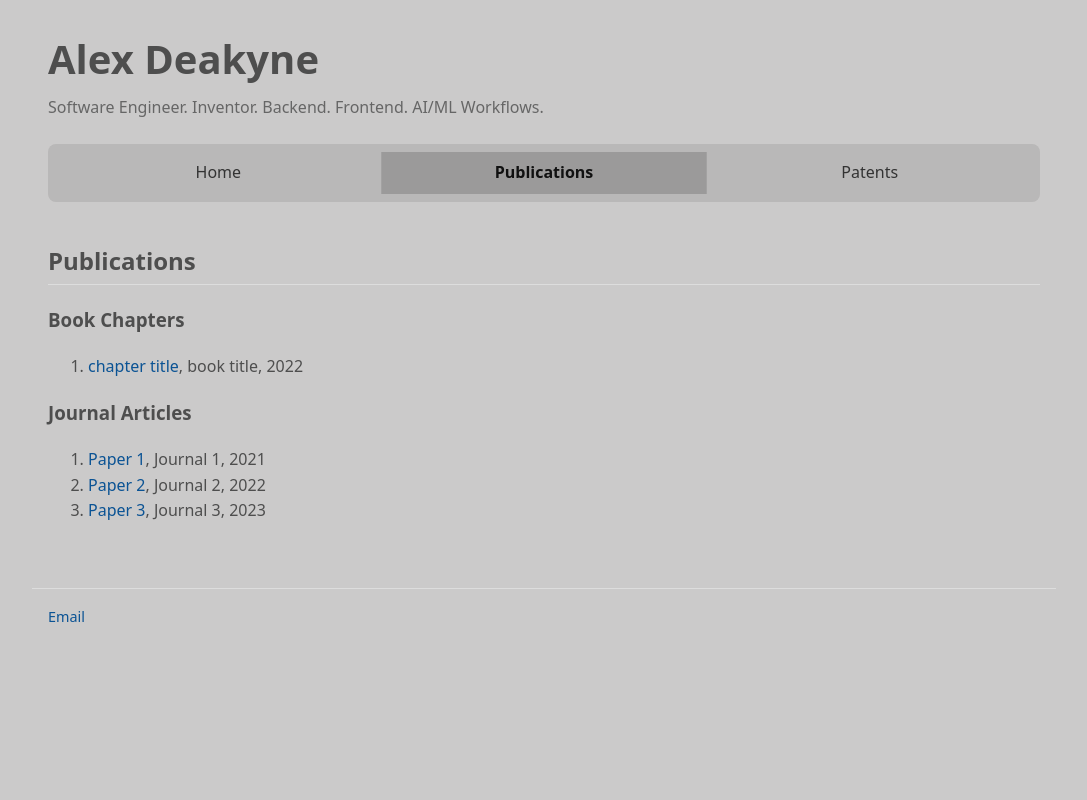
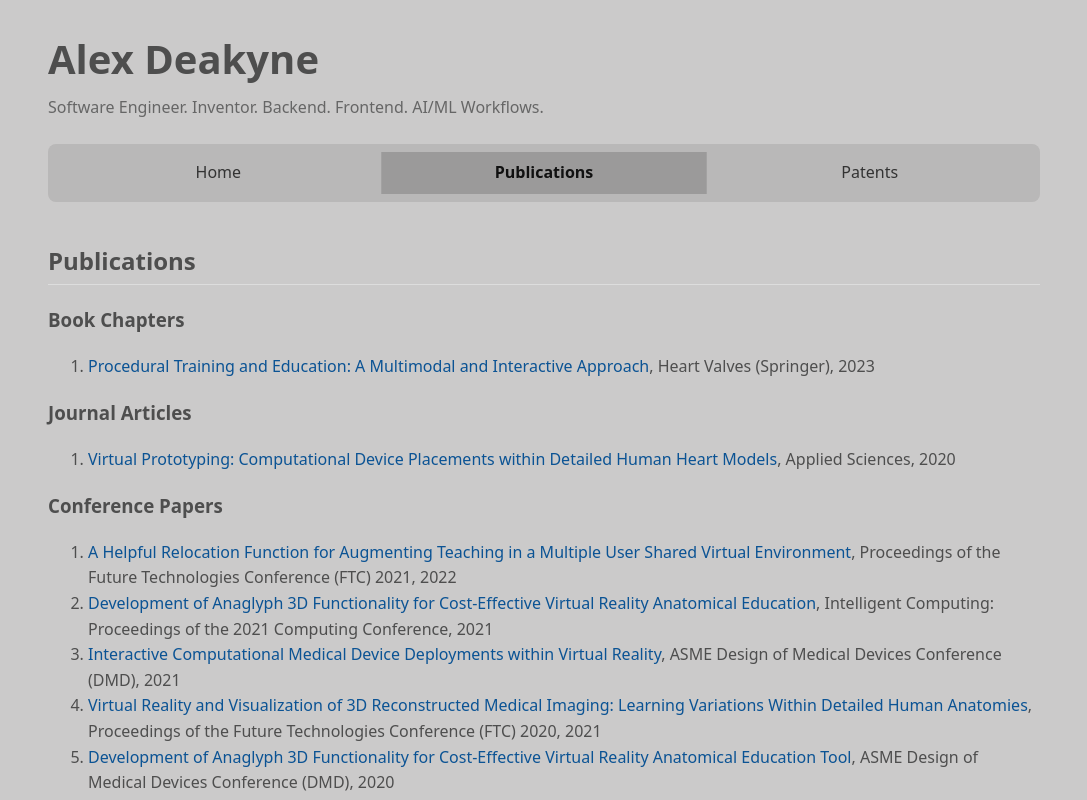
Before and after one commit to adeakyne/alexdeakyne-dev, a React (Vite) app: page /publications in a window 1280 px wide. Shown: the top 800 px of the page, without its empty margins (96-1183 px from the left). Built offline with nearby package versions, Linux system fonts and the light colour scheme.

Commit message:
add all publications

```diff
--- a/src/components/Publications.tsx
+++ b/src/components/Publications.tsx
@@ -3,6 +3,8 @@ import { publications } from '../data/publications.ts'
 
 const books = publications.filter(pub => pub.type === "book")
 const journals = publications.filter(pub => pub.type === "journal")
+const conference = publications.filter(pub => pub.type === "conference")
+const preprint = publications.filter(pub => pub.type === "preprint")
 
 function Publications() {
     return (
@@ -32,6 +34,30 @@ function Publications() {
                     />
                 ))}
             </ol>
+            <h3>Conference Papers</h3>
+            <ol>
+                {conference.map(pub=> (
+                    <Publication
+                    key={pub.url}
+                    title={pub.title}
+                    venue={pub.venue}
+                    year={pub.year}
+                    url={pub.url}
+                    />
+                ))}
+            </ol>
+            <h3>Preprint</h3>
+            <ol>
+                {preprint.map(pub=> (
+                    <Publication
+                    key={pub.url}
+                    title={pub.title}
+                    venue={pub.venue}
+                    year={pub.year}
+                    url={pub.url}
+                    />
+                ))}
+            </ol>
         </section>
     )
 }
--- a/src/data/publications.ts
+++ b/src/data/publications.ts
@@ -1,30 +1,79 @@
 export const publications = [
+  // ===== Book chapters =====
+  {
+    type: "book",
+    title: "Procedural Training and Education: A Multimodal and Interactive Approach",
+    venue: "Heart Valves (Springer)",
+    year: 2023,
+    url: "https://link.springer.com/chapter/10.1007/978-3-031-25541-0_22",
+  },
+
+  // ===== Journal articles =====
   {
     type: "journal",
-    title: "Paper 1",
-    venue: "Journal 1",
-    year: 2021,
-    url: "https://doi.org/10.0000/one",
+    title: "Virtual Prototyping: Computational Device Placements within Detailed Human Heart Models",
+    venue: "Applied Sciences",
+    year: 2020,
+    url: "https://doi.org/10.3390/app10010175",
+  },
+
+  // ===== Conference papers =====
+  {
+    type: "conference",
+    title: "A Helpful Relocation Function for Augmenting Teaching in a Multiple User Shared Virtual Environment",
+    venue: "Proceedings of the Future Technologies Conference (FTC) 2021",
+    year: 2022,
+    url: "https://link.springer.com/chapter/10.1007/978-3-030-89912-7_29",
   },
   {
-    type: "journal",
-    title: "Paper 2",
-    venue: "Journal 2",
-    year: 2022,
-    url: "https://doi.org/10.0000/two",
+    type: "conference",
+    title: "Development of Anaglyph 3D Functionality for Cost-Effective Virtual Reality Anatomical Education",
+    venue: "Intelligent Computing: Proceedings of the 2021 Computing Conference",
+    year: 2021,
+    url: "https://link.springer.com/chapter/10.1007/978-3-030-80129-8_28",
   },
   {
-    type: "journal",
-    title: "Paper 3",
-    venue: "Journal 3",
-    year: 2023,
-    url: "https://doi.org/10.0000/three",
+    type: "conference",
+    title: "Interactive Computational Medical Device Deployments within Virtual Reality",
+    venue: "ASME Design of Medical Devices Conference (DMD)",
+    year: 2021,
+    url: "https://asmedigitalcollection.asme.org/BIOMED/proceedings/DMD2021/84812/V001T03A002/1109124",
   },
   {
-    type: "book",
-    title:"chapter title",
-    venue: "book title",
-    year: 2022,
-    url: "https://bookchapter.com",
-  }
+    type: "conference",
+    title: "Virtual Reality and Visualization of 3D Reconstructed Medical Imaging: Learning Variations Within Detailed Human Anatomies",
+    venue: "Proceedings of the Future Technologies Conference (FTC) 2020",
+    year: 2021,
+    url: "https://link.springer.com/chapter/10.1007/978-3-030-63092-8_14",
+  },
+  {
+    type: "conference",
+    title: "Development of Anaglyph 3D Functionality for Cost-Effective Virtual Reality Anatomical Education Tool",
+    venue: "ASME Design of Medical Devices Conference (DMD)",
+    year: 2020,
+    url: "https://doi.org/10.1115/DMD2020-9014",
+  },
+  {
+    type: "conference",
+    title: "Development of an Open-Access Library of Pediatric Congenital Heart Diseases and Treatments: A Tutorial on the Atlas of Human Cardiac Anatomy",
+    venue: "ASME Design of Medical Devices Conference (DMD)",
+    year: 2020,
+    url: "https://doi.org/10.1115/DMD2020-9064",
+  },
+  {
+    type: "conference",
+    title: "A Deep Learning Approach for the Automatic Identification of the Left Atrium within CT Scans",
+    venue: "ASME Design of Medical Devices Conference (DMD)",
+    year: 2019,
+    url: "https://doi.org/10.1115/DMD2019-3282",
+  },
+
+  // ===== Preprints =====
+  {
+    type: "preprint",
+    title: "Automated Multiclass Cardiac Volume Segmentation and Model Generation",
+    venue: "arXiv",
+    year: 2019,
+    url: "https://arxiv.org/abs/1909.06685",
+  },
 ]
```
